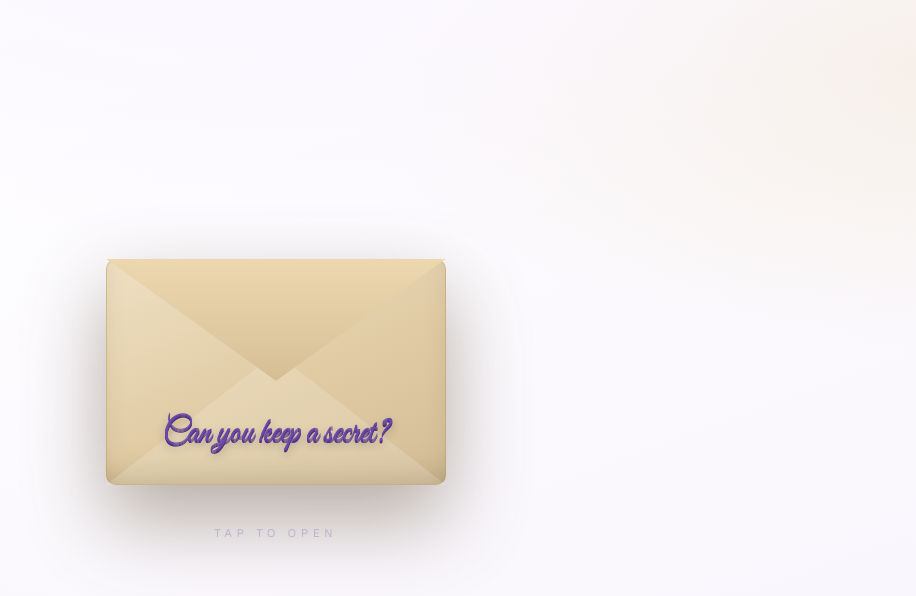
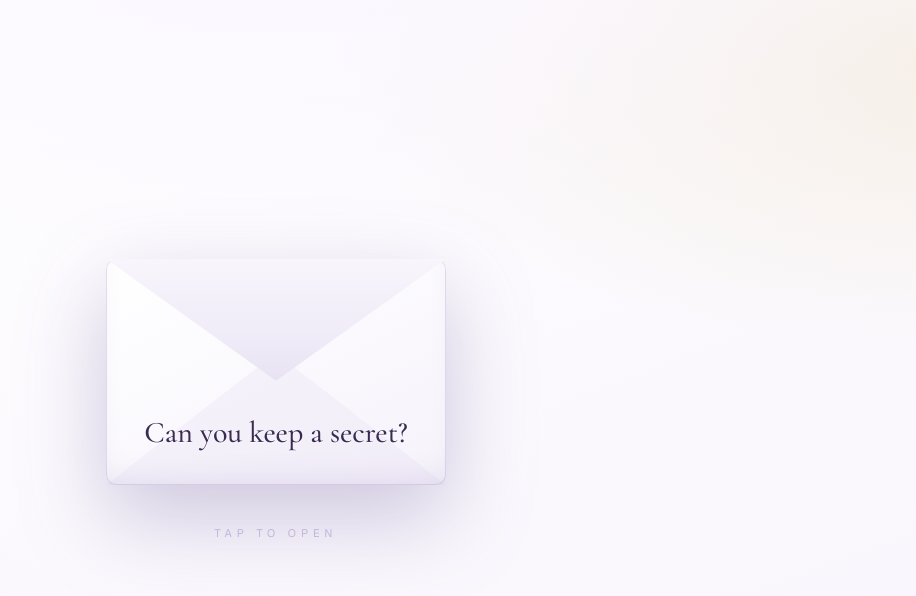
Before and after one commit to michelhabchyy/Georgio-Maria, a Next.js app: page / in a window 1280 px wide. Shown: the top 596 px of the page, without its empty margins (364-1280 px from the left). Built offline with nearby package versions, Linux system fonts and the light colour scheme.

Commit message:
Add ring graphic, luxury gradient UI, and Google Maps link

```diff
--- a/src/app/globals.css
+++ b/src/app/globals.css
@@ -74,16 +74,16 @@ body {
   width: 340px;
   height: 226px;
   max-width: 86vw;
-  filter: drop-shadow(0 34px 40px rgba(74, 54, 26, 0.4));
+  filter: drop-shadow(0 32px 42px rgba(90, 70, 140, 0.28));
 }
 .env-body {
   position: absolute;
   inset: 0;
   border-radius: 10px;
-  background: linear-gradient(155deg, #efe0c3 0%, #e0cba4 55%, #d3bd96 100%);
-  box-shadow: inset 0 0 0 1px rgba(184, 151, 95, 0.45),
-    inset 0 1px 0 rgba(255, 255, 255, 0.45),
-    inset 0 -18px 34px -18px rgba(74, 54, 26, 0.35);
+  background: linear-gradient(155deg, #ffffff 0%, #f6f3fb 100%);
+  box-shadow: inset 0 0 0 1px rgba(160, 140, 200, 0.28),
+    inset 0 1px 0 rgba(255, 255, 255, 0.9),
+    inset 0 -18px 34px -18px rgba(90, 70, 140, 0.14);
   z-index: 1;
 }
 .env-pocket {
@@ -94,7 +94,7 @@ body {
   height: 0;
   border-left: 170px solid transparent;
   border-right: 170px solid transparent;
-  border-bottom: 132px solid rgba(255, 252, 244, 0.16);
+  border-bottom: 132px solid rgba(150, 120, 200, 0.06);
   max-width: 86vw;
   z-index: 2;
 }
@@ -112,15 +112,14 @@ body {
   pointer-events: none;
 }
 .env-title {
-  font-family: var(--font-script), "Segoe Script", cursive;
-  font-size: 34px;
-  line-height: 1.05;
+  font-family: var(--font-display), Georgia, serif;
+  font-weight: 500;
+  font-size: 30px;
+  line-height: 1.15;
   max-width: 280px;
   text-align: center;
-  color: #6b4aa6;
-  /* Extruded 3D lettering: stacked purple layers + a soft cast shadow */
-  text-shadow: 0 1px 0 #5f3f97, 0 2px 0 #543688, 0 3px 0 #492f78,
-    0 5px 9px rgba(46, 28, 74, 0.4);
+  color: #3a2b53;
+  text-shadow: 0 1px 1px rgba(255, 255, 255, 0.85);
 }
 .env-flap {
   position: absolute;
@@ -128,11 +127,11 @@ body {
   left: 0;
   right: 0;
   height: 122px;
-  background: linear-gradient(to bottom, #ecd7af 0%, #ddc79f 70%, #d5bd93 100%);
+  background: linear-gradient(to bottom, #f8f5fc 0%, #efeaf7 70%, #e8e2f2 100%);
   clip-path: polygon(0 0, 100% 0, 50% 100%);
   transform-origin: top center;
   transition: transform 0.7s ease, opacity 0.5s ease 0.3s;
-  filter: drop-shadow(0 8px 6px rgba(74, 54, 26, 0.35));
+  filter: drop-shadow(0 8px 6px rgba(90, 70, 140, 0.18));
   z-index: 4;
 }
 .envelope.is-open .env-flap {
```
